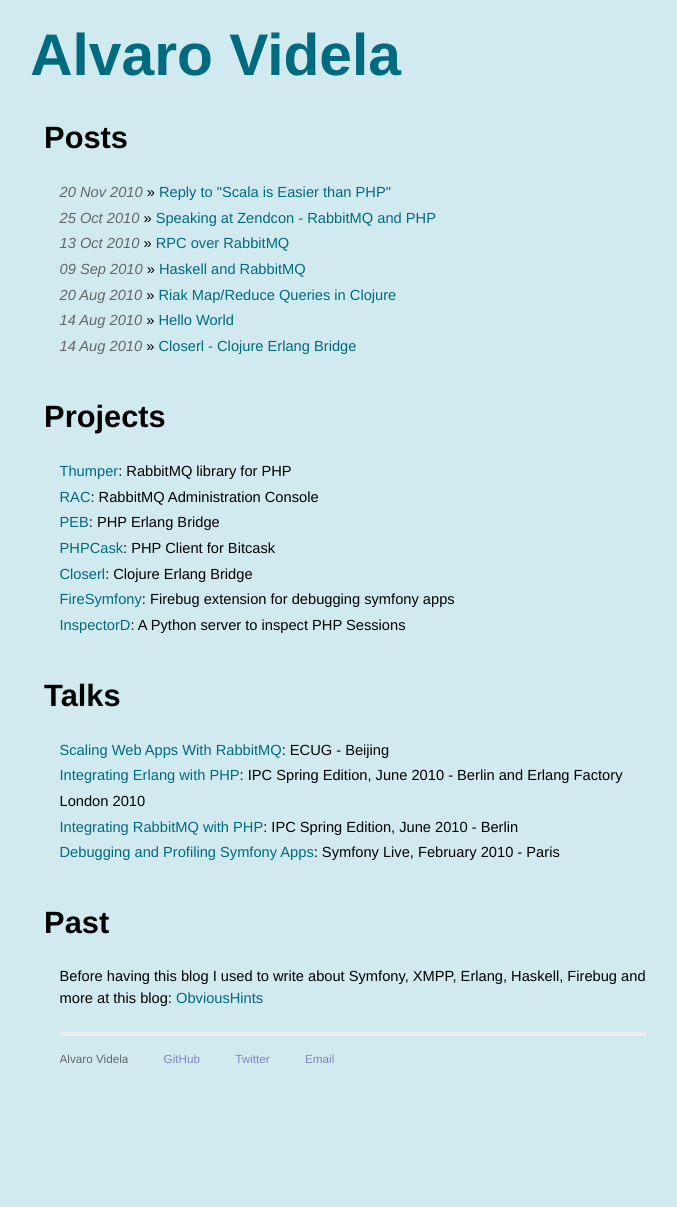
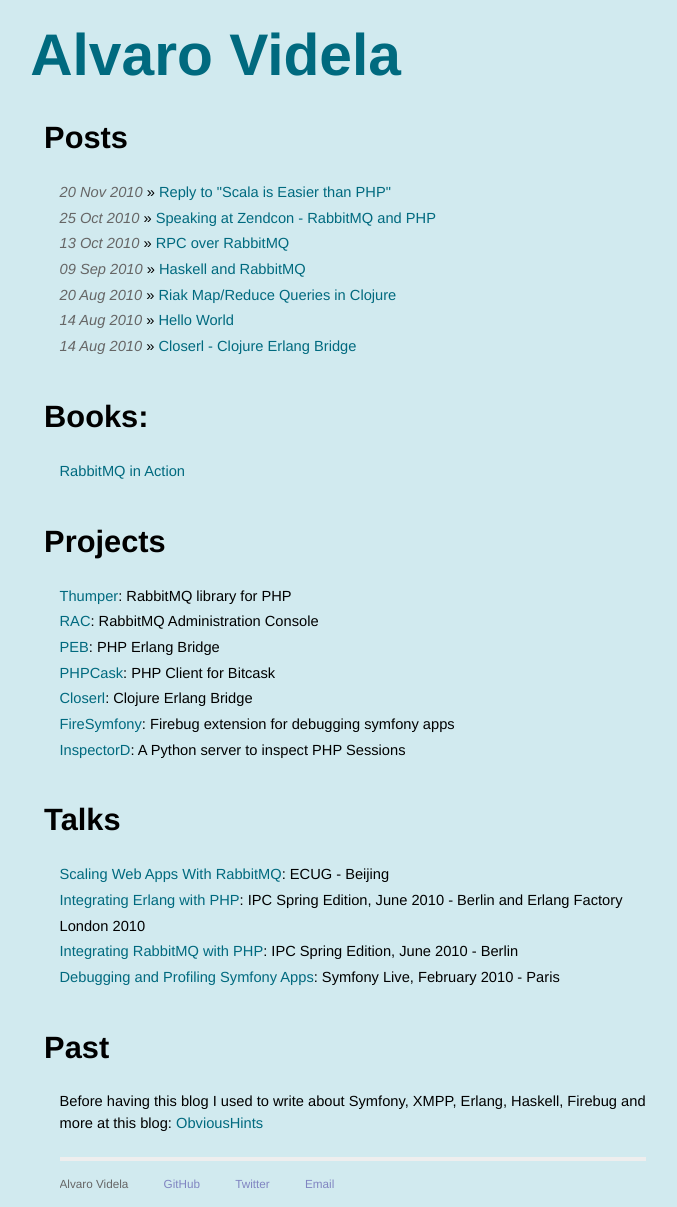
Before and after one commit to videlalvaro/videlalvaro.github.io, a Jekyll site: the page built from index.html, in a window 1280 px wide. Shown: the whole page, without its empty margins (287-964 px from the left). Built offline with Jekyll 4.4.1, drawn with Linux system fonts in a browser that asks for light colours; before the commit the page ends 1082 px from its top, so only the background shows below that.

Commit message:
adds RabbitMQ In Action book

```diff
--- a/index.html
+++ b/index.html
@@ -9,6 +9,11 @@
     {% for post in site.posts %}
       <li><span>{{ post.date | date_to_string }}</span> &raquo; <a href="{{ post.url }}">{{ post.title }}</a></li>
     {% endfor %}
+  </ul>
+
+  <h1>Books:</h1>
+  <ul class="posts">
+    <li><a href="http://manning.com/videla/">RabbitMQ in Action</a></li>
   </ul>
 
   <h1>Projects</h1>
```
